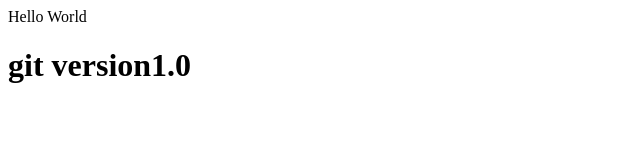
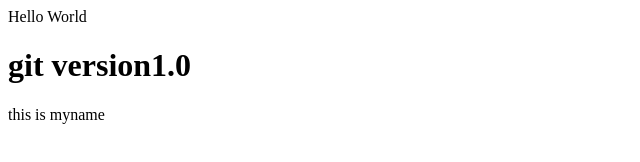
Before and after one commit to 418824282/maven.com, a plain HTML site: page index.html in a window 1280 px wide. Shown: the whole page, without its empty margins (0-640 px from the left). Drawn offline with Linux system fonts and the light colour scheme.

Commit message:
new commit

```diff
--- a/index.html
+++ b/index.html
@@ -2,5 +2,6 @@
 <body>Hello World
 <br/>
 <h1>git version1.0</h1>
+this is myname
 </body>
 </html>
```
